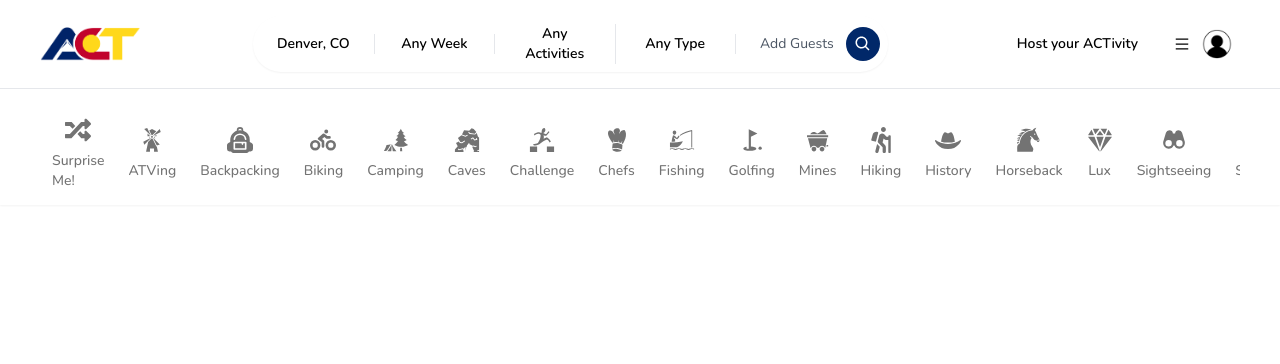
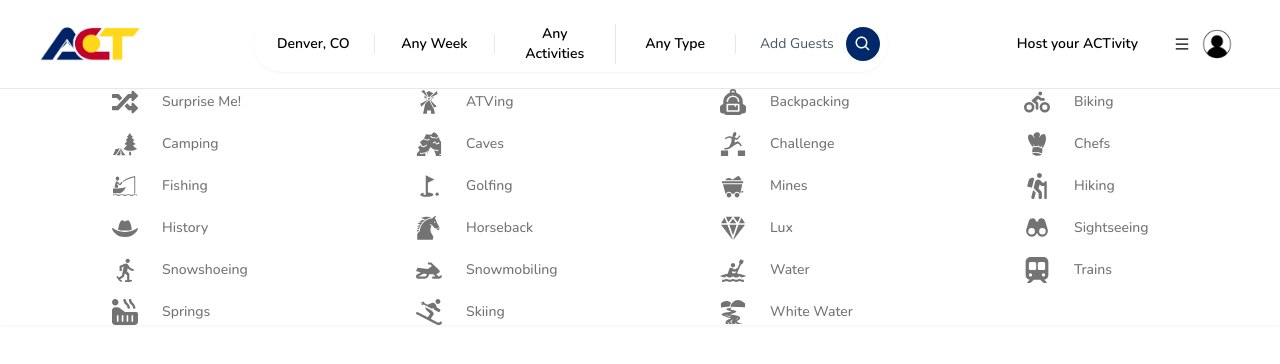
Before and after one commit to ACTOTA/actotaFront, a Next.js app: page / in a window 1280 px wide. Shown: the top 364 px of the page. Built offline with nearby package versions, Linux system fonts and the light colour scheme; no server answers.

Commit message:
updated categories

```diff
--- a/app/components/CategoryBox.tsx
+++ b/app/components/CategoryBox.tsx
@@ -48,13 +48,10 @@ const handleClick = useCallback(() => {
     <div
       onClick={handleClick}
       className={`
+        m-auto
         flex
-        flex-col
-        items-center
-        justify-center
-        gap-2
-        p-3
-        border-b-2
+        gap-6
+        w-1/2
         hover:text-logo-blue
         transition
         cursor-pointer
@@ -63,7 +60,7 @@ const handleClick = useCallback(() => {
       `}
     >
       <Icon size={26} />
-      <div className="font-medium text-sm">
+      <div className="font-medium text-sm my-auto">
         {label}
       </div>
     </div>
--- a/app/components/navbar/Categories.tsx
+++ b/app/components/navbar/Categories.tsx
@@ -173,12 +173,14 @@ const Categories = () => {
     <Container>
       <div
         className="
-          pt-4
-          flex
-          flex-row
-          items-center
-          justify-between
-          overflow-x-auto
+          w-full
+          grid
+          gap-4
+          grid-cols-4
+
+          max-xl:grid-cols-3
+          max-lg:grid-cols-2
+          max-sm:grid-cols-1
         "
       >
         {categories.map((item) => (
--- a/app/components/navbar/Search.tsx
+++ b/app/components/navbar/Search.tsx
@@ -1,7 +1,15 @@
 'use client';
+import { useEffect, useState } from "react";
 import { BiSearch } from "react-icons/bi";
 
 const Search = () => {
+
+    const [search, setSearch] = useState(false);
+
+    useEffect(() => {
+
+    }, [search]);
+
     return (
         <div
             className="
@@ -22,7 +30,6 @@ const Search = () => {
                     flex-row
                     items-center
                     justify-between
-
                 "
                 >
                 <div
@@ -30,6 +37,7 @@ const Search = () => {
                     text-sm
                     font-semibold
                     px-6
+                    h-full
                 "
                 >
                 Denver, CO
@@ -102,7 +110,7 @@ const Search = () => {
                         text-white
                         "
                     >
-                        <BiSearch size={18}/>
+                        <BiSearch onClick={() => console.log("clicked")} size={18}/>
                     </div>
                 </div>
             </div>
```
